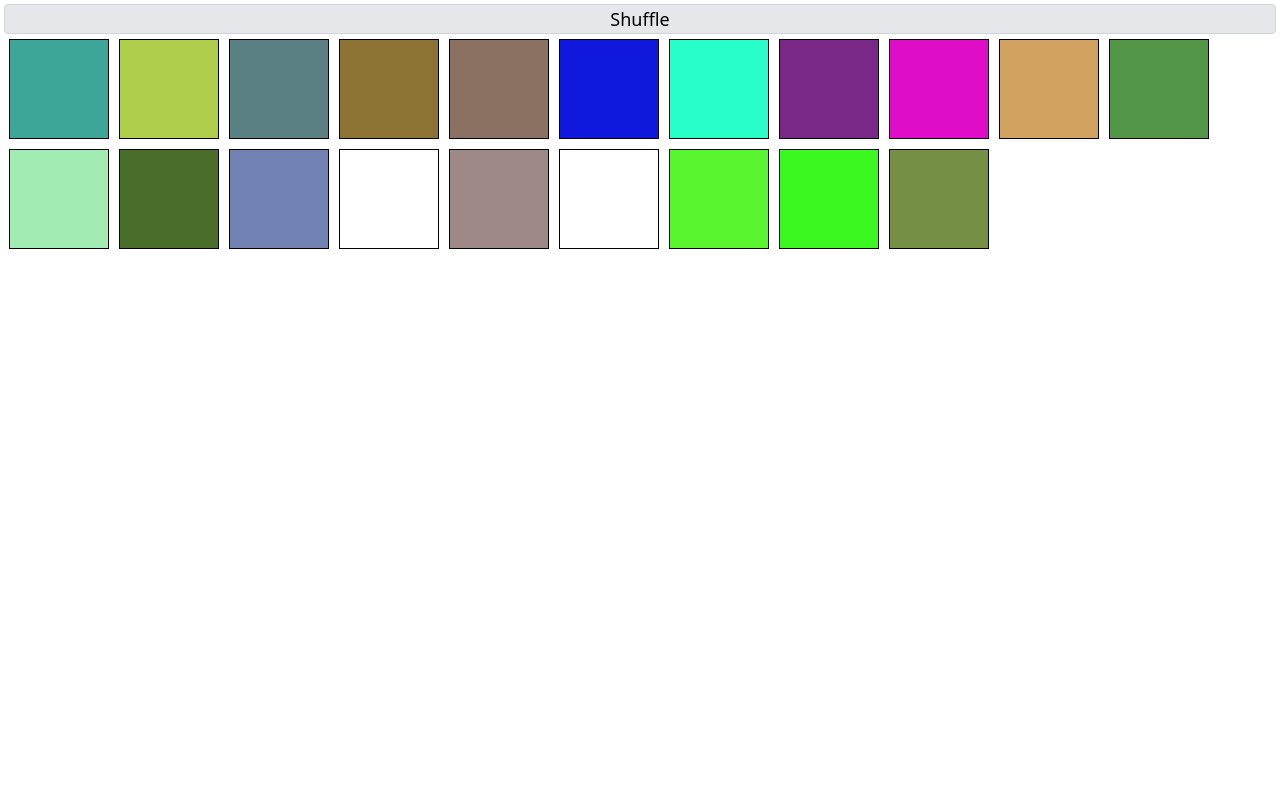
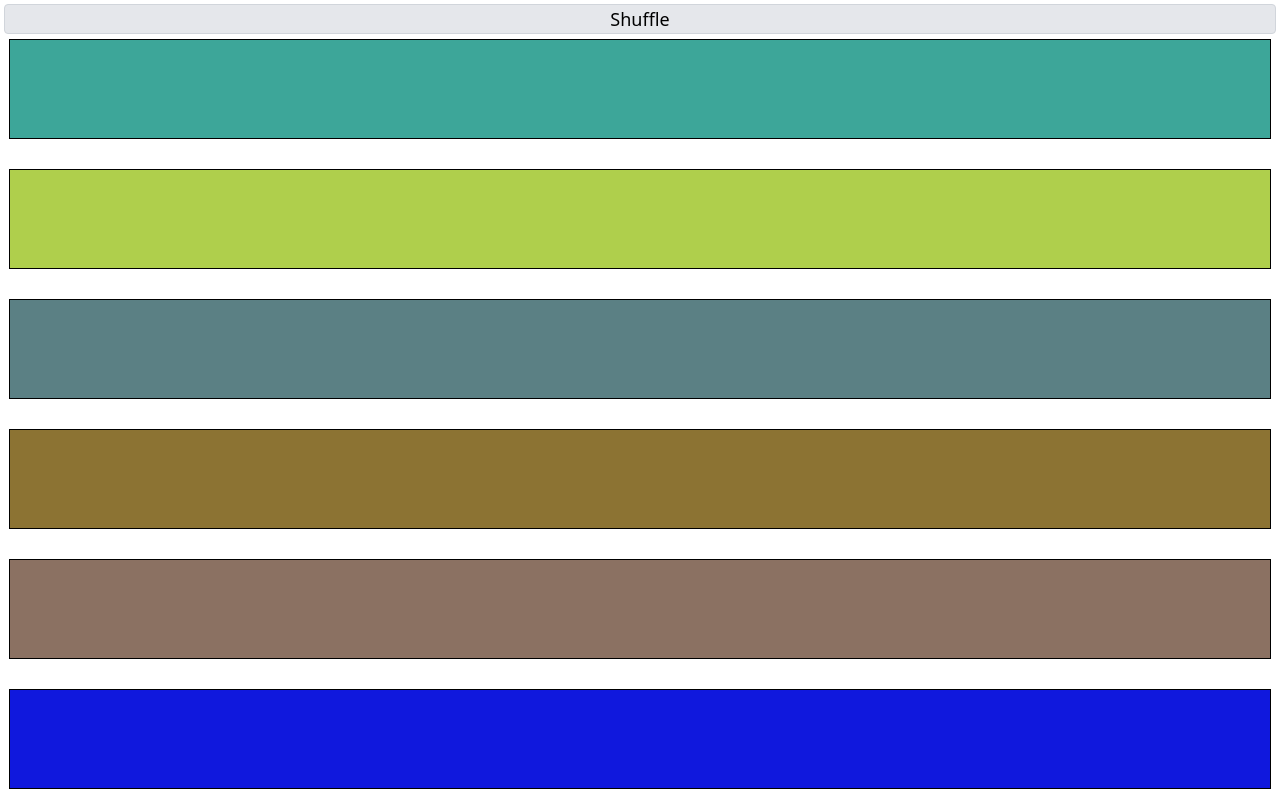
Before and after one commit to vueschool/vue-transitions-and-animations-course, a Vue app: page / in a window 1280 px wide. Shown: the top 800 px of the page. Built offline with nearby package versions, Linux system fonts and the light colour scheme.

Commit message:
15-how-to-animate-on-scroll-in-vue-with-vueuse-motion

```diff
--- a/package.json
+++ b/package.json
@@ -10,6 +10,7 @@
   "dependencies": {
     "@formkit/auto-animate": "^0.7.0",
     "@vueuse/core": "^10.1.2",
+    "@vueuse/motion": "^2.0.0",
     "animate.css": "^4.1.1",
     "gsap": "^3.12.1",
     "vue": "^3.2.38"
--- a/src/App.vue
+++ b/src/App.vue
@@ -13,12 +13,13 @@ const colors = ref(Array.from({ length: 20 }, () => randomColor()));
 
 <template>
   <button class="w-full text-lg" @click="shuffleArray(colors)">Shuffle</button>
-  <div class="flex flex-wrap" v-auto-animate>
+  <div>
     <div
       class="box"
       v-for="(color, i) in colors"
       @click="colors.splice(i, 1)"
       :key="color"
+      v-motion-pop-visible
       :style="{ backgroundColor: color }"
     ></div>
   </div>
@@ -26,10 +27,10 @@ const colors = ref(Array.from({ length: 20 }, () => randomColor()));
 
 <style>
 .box {
-  width: 100px;
   height: 100px;
   border: 1px solid black;
   margin: 5px;
+  margin-bottom: 30px;
 }
 button {
   background-color: blue;
--- a/src/main.js
+++ b/src/main.js
@@ -2,5 +2,10 @@ import { createApp } from "vue";
 import App from "./App.vue";
 import "./main.css";
 import { autoAnimatePlugin } from "@formkit/auto-animate/vue";
+import { MotionPlugin } from "@vueuse/motion";
 
-createApp(App).use(autoAnimatePlugin).mount("#app");
+// prettier-ignore
+createApp(App)
+.use(autoAnimatePlugin)
+.use(MotionPlugin)
+.mount("#app");
```
Also changed, not shown: 1 other file (tests, documents, lock files or other folders).
